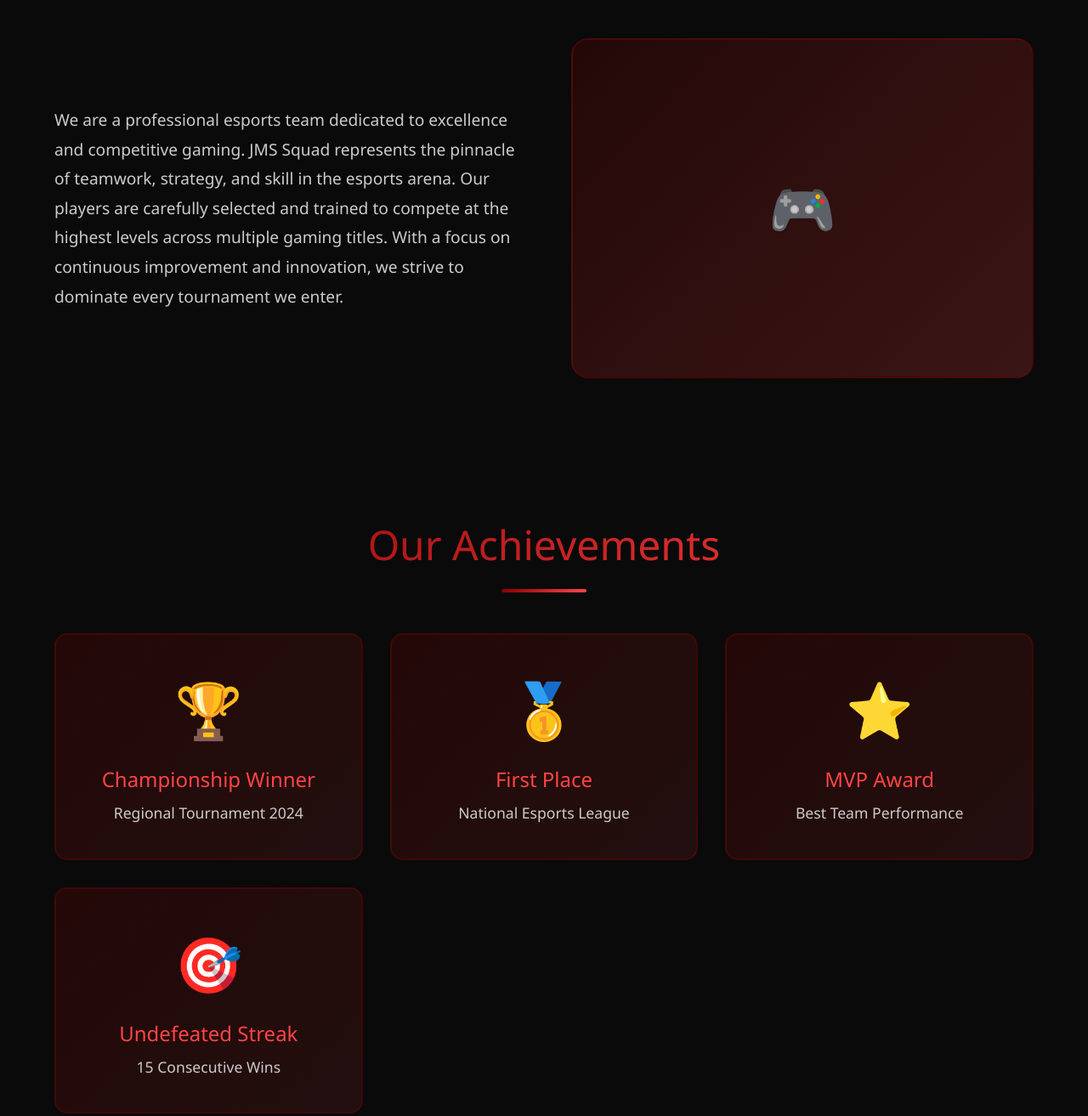
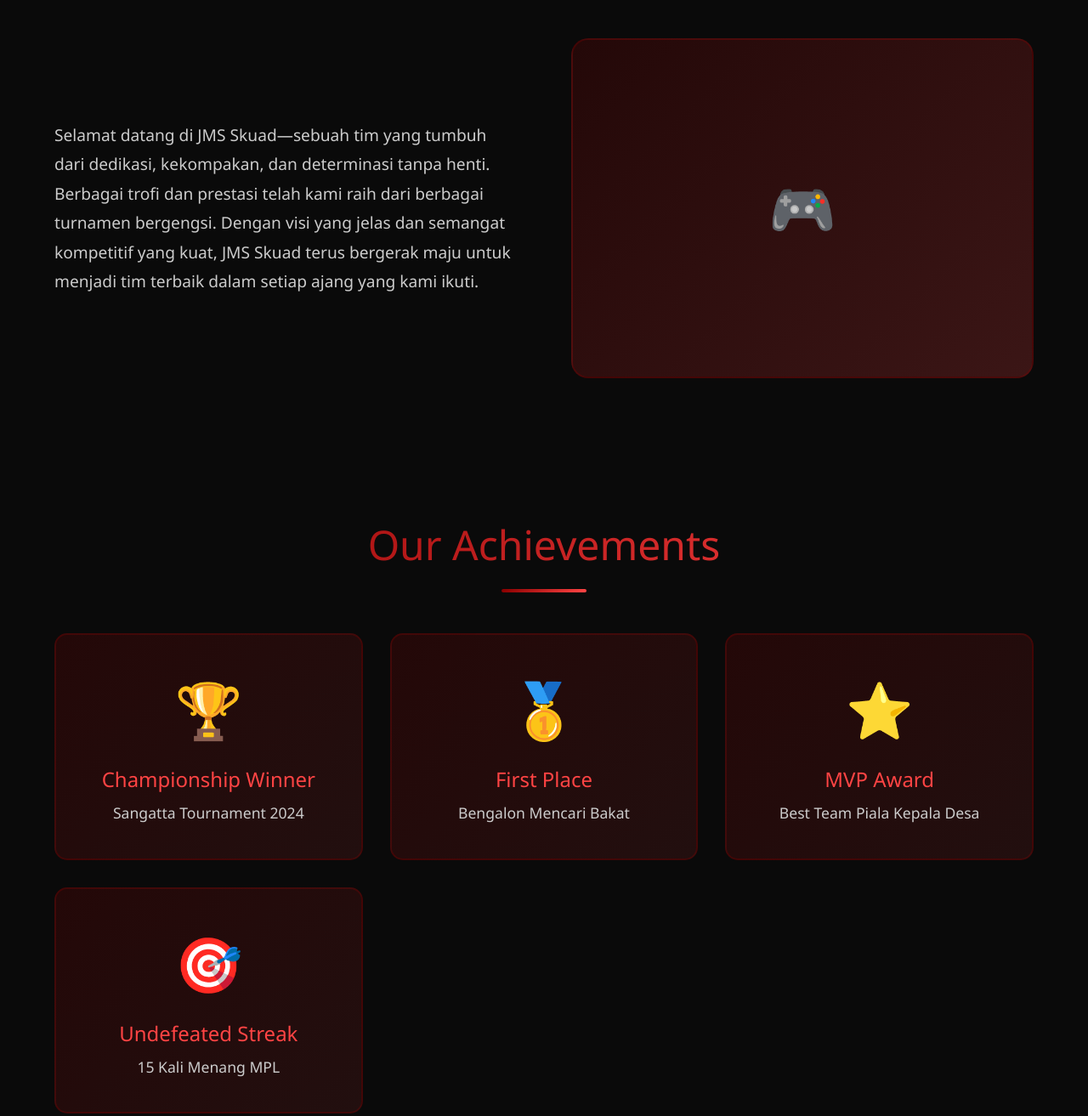
Before and after one commit to amzze/jmssquad, a plain HTML site: page index.html in a window 1280 px wide. Shown: the part 1814-3127 px from the top of the page at 85% size. Drawn offline with nearby package versions, Linux system fonts and the light colour scheme.

Commit message:
Update index.html

```diff
--- a/index.html
+++ b/index.html
@@ -633,7 +633,7 @@
    <h2 class="section-title" id="about-title">About JMS Squad</h2>
    <div class="about-content">
     <div class="about-text">
-     <p id="about-description">We are a professional esports team dedicated to excellence and competitive gaming. JMS Squad represents the pinnacle of teamwork, strategy, and skill in the esports arena. Our players are carefully selected and trained to compete at the highest levels across multiple gaming titles. With a focus on continuous improvement and innovation, we strive to dominate every tournament we enter.</p>
+     <p id="about-description">Selamat datang di JMS Skuad—sebuah tim yang tumbuh dari dedikasi, kekompakan, dan determinasi tanpa henti. Berbagai trofi dan prestasi telah kami raih dari berbagai turnamen bergengsi. Dengan visi yang jelas dan semangat kompetitif yang kuat, JMS Skuad terus bergerak maju untuk menjadi tim terbaik dalam setiap ajang yang kami ikuti.</p>
     </div>
     <div class="about-image">
      🎮
@@ -648,28 +648,28 @@
       🏆
      </div>
      <h3>Championship Winner</h3>
-     <p>Regional Tournament 2024</p>
+     <p>Sangatta Tournament 2024</p>
     </div>
     <div class="achievement-card">
      <div class="achievement-icon">
       🥇
      </div>
      <h3>First Place</h3>
-     <p>National Esports League</p>
+     <p>Bengalon Mencari Bakat</p>
     </div>
     <div class="achievement-card">
      <div class="achievement-icon">
       ⭐
      </div>
      <h3>MVP Award</h3>
-     <p>Best Team Performance</p>
+     <p>Best Team Piala Kepala Desa</p>
     </div>
     <div class="achievement-card">
      <div class="achievement-icon">
       🎯
      </div>
      <h3>Undefeated Streak</h3>
-     <p>15 Consecutive Wins</p>
+     <p>15 Kali Menang MPL</p>
     </div>
    </div>
   </section>
```
